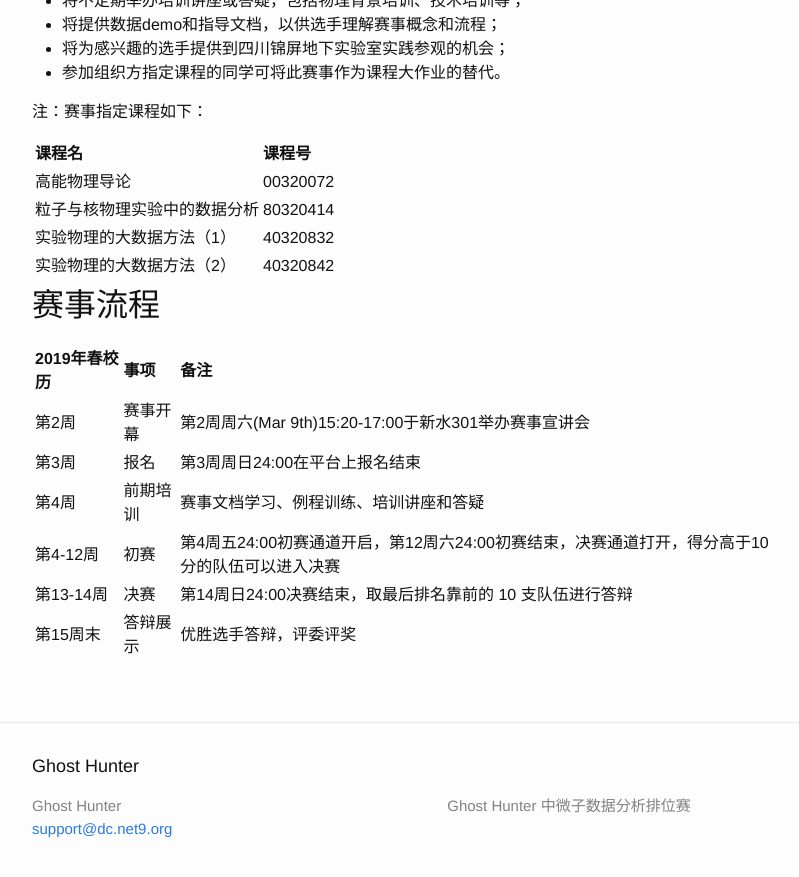
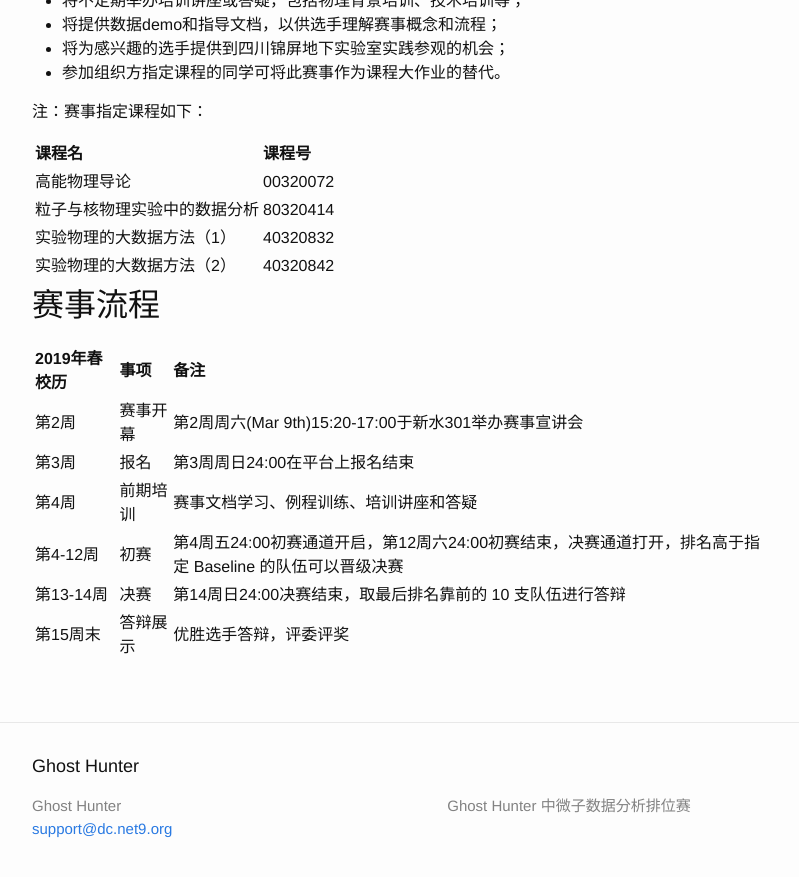
Before and after one commit to ghost-hunter-contest/ghost-hunter-contest.github.io, a Jekyll site: the page built from _posts/2019-02-13-rules.markdown, in a window 1280 px wide and 900 px high, scrolled down 700 px. Shown: the top 877 px of the window, without its empty margins (238-1037 px from the left). Built offline with Jekyll 4.4.1, drawn with Linux system fonts in a browser that asks for light colours.

Commit message:
修改决赛晋级规则

```diff
--- a/_posts/2019-02-13-rules.markdown
+++ b/_posts/2019-02-13-rules.markdown
@@ -39,6 +39,6 @@ date:   2019-02-01 11:23:45 +0800
 | 第2周        | 赛事开幕      | 第2周周六(Mar 9th)15:20-17:00于新水301举办赛事宣讲会                                          |
 | 第3周        | 报名          | 第3周周日24:00在平台上报名结束                                                                |
 | 第4周        | 前期培训      | 赛事文档学习、例程训练、培训讲座和答疑                                                        |
-| 第4-12周     | 初赛          | 第4周五24:00初赛通道开启，第12周六24:00初赛结束，决赛通道打开，得分高于10分的队伍可以进入决赛 |
+| 第4-12周     | 初赛          | 第4周五24:00初赛通道开启，第12周六24:00初赛结束，决赛通道打开，排名高于指定 Baseline 的队伍可以晋级决赛 |
 | 第13-14周    | 决赛          | 第14周日24:00决赛结束，取最后排名靠前的 10 支队伍进行答辩                                     |
 | 第15周末     | 答辩展示      | 优胜选手答辩，评委评奖                                                                        |
```
